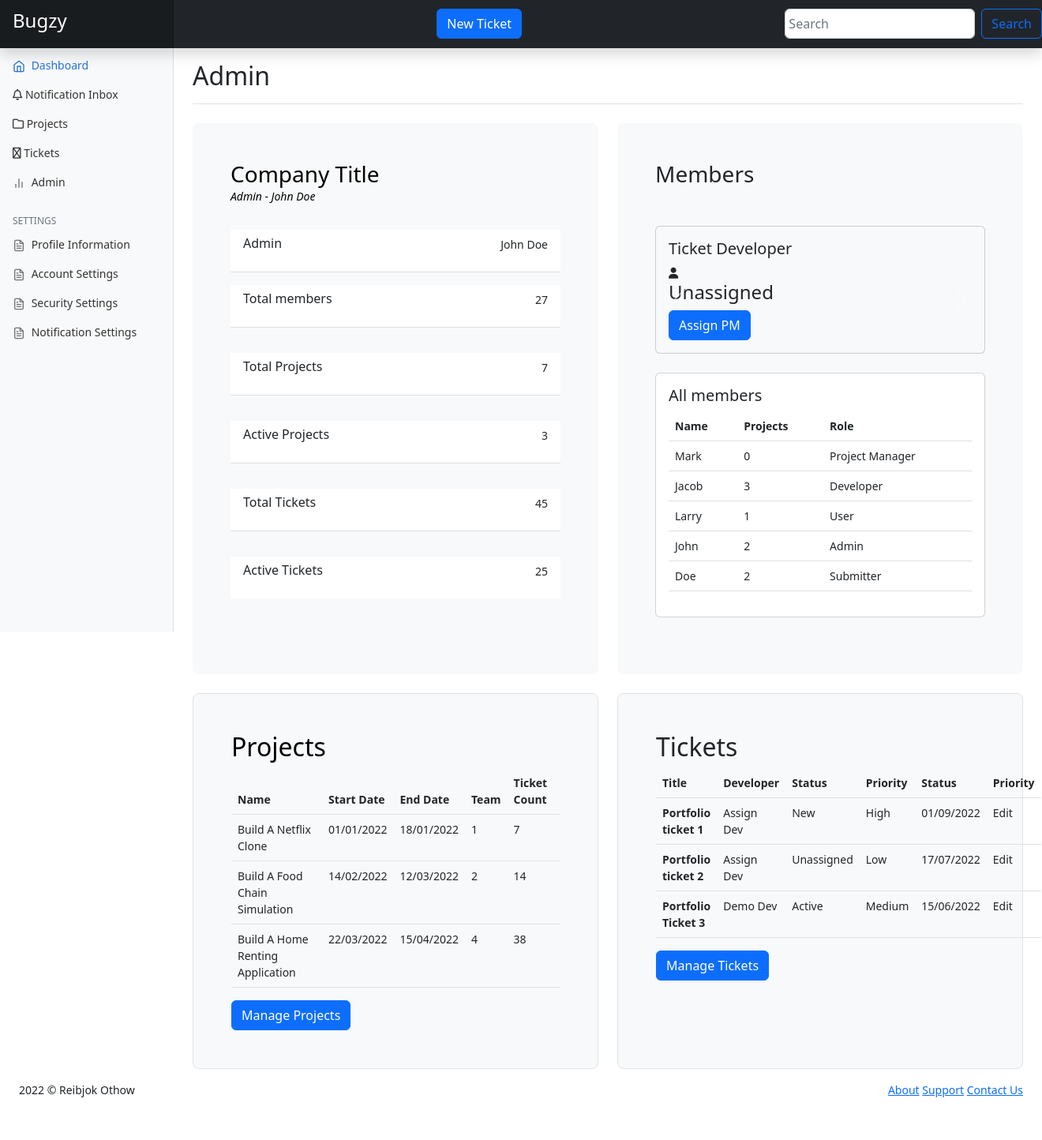
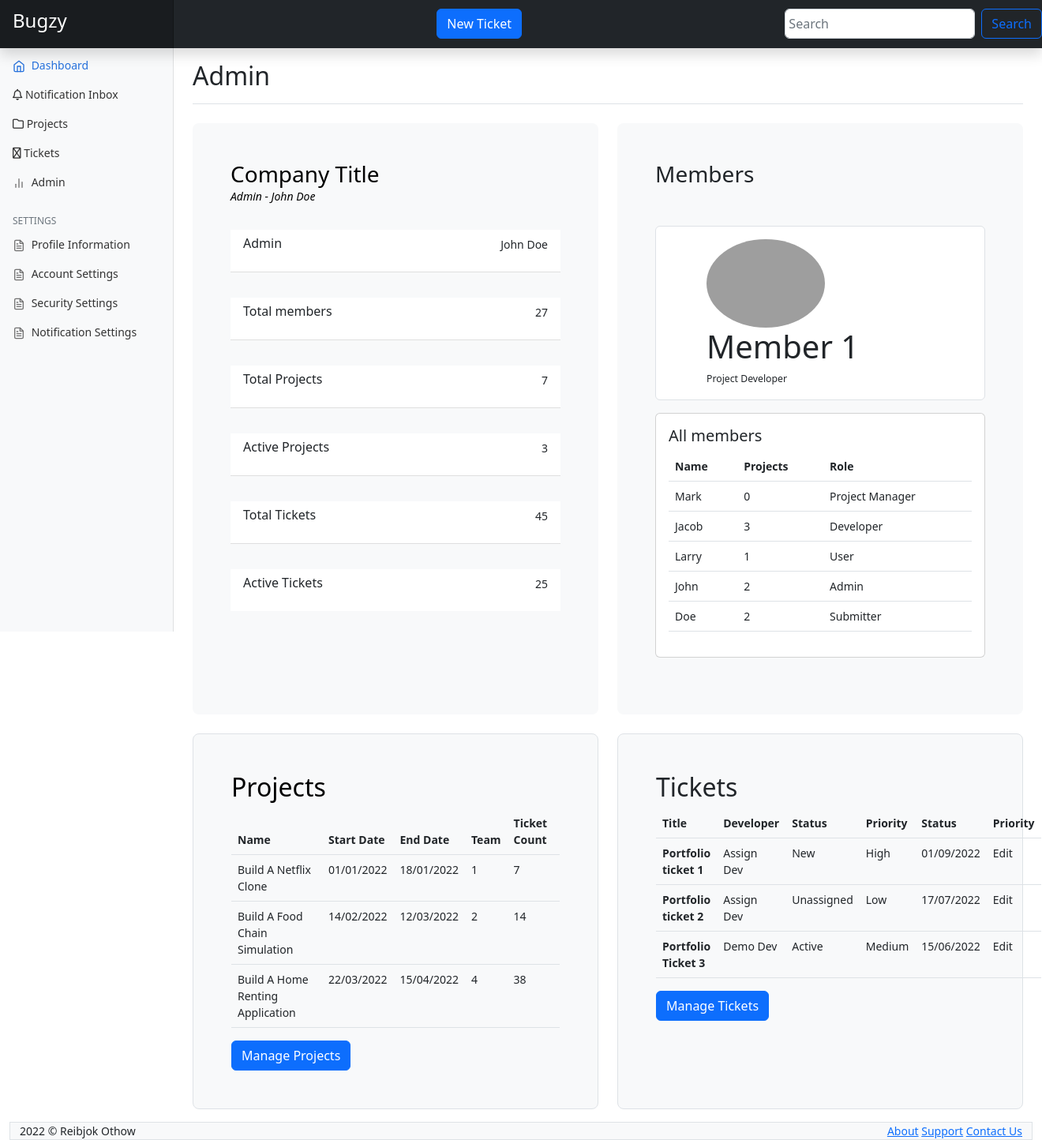
Before and after one commit to Rebjok/Bug-tracker, a Flask app: page /admin in a window 1320 px wide. Shown: the whole page at 79% size. Before the commit the page ends 1390 px from the top, so only its background shows below. Run offline with Flask 2, Linux system fonts and the light colour scheme; some libraries are stand-ins or nearby versions; grey boxes are pictures that could not be loaded.

```diff
--- a/app.py
+++ b/app.py
@@ -13,7 +13,7 @@ app.config['SECRET_KEY'] = 'gjhadkerbouabfue'
 ckeditor = CKEditor(app)
 
 ##CONNECT TO DB
-app.config['SQLALCHEMY_DATABASE_URI'] = "sqlite:///users.db"
+app.config['SQLALCHEMY_DATABASE_URI'] = "sqlite:///bug-tracker.db"
 app.config['SQLALCHEMY_TRACK_MODIFICATIONS'] = False
 db = SQLAlchemy(app)
 
@@ -34,7 +34,38 @@ class User(UserMixin, db.Model):
     email = db.Column(db.String(100), nullable=False, unique=True)
     password = db.Column(db.String(100), nullable=False)
     name = db.Column(db.String(1000), nullable=False)
+    bio = db.Column(db.String(2500), nullable=True)
+    website_url = db.Column(db.String(100), nullable=True)
+    location = db.Column(db.String(500), nullable=True)
+    username = db.Column(db.String(100), nullable=False)
+    vulnerability_notification = db.Column(db.Boolean,default=True)
+    vulnerability_summary_notification = db.Column(db.Boolean, default=True)
+    comment_notification = db.Column(db.Boolean, default=True)
+    message_notification = db.Column(db.Boolean, default=False)
+    reminders_notification = db.Column(db.Boolean, default=True)
+    events_notification = db.Column(db.Boolean, default=True)
+    following_notification = db.Column(db.Boolean, default=False)
 
+class Project(db.Model):
+    __tablename__ = "projects"
+    id = db.Column(db.Integer, primary_key=True)
+    title = db.Column(db.String(100),nullable=False)
+    description = db.Column(db.String(1000), nullable=False)
+    deadline = db.Column(db.DateTime(timezone=True), nullable=False)
+    priority = db.Column(db.String(100), nullable=False)
+    status = db.Column(db.String(100), nullable=False)
+    project_manager = db.Column(db.String(100), nullable=False)
+
+class Ticket(db.Model):
+    __tablename__ = 'tickets'
+    id = db.Column(db.Integer, primary_key=True)
+    title = db.Column(db.String(100), nullable=False)
+    description = db.Column(db.String(1000), nullable=False)
+    deadline = db.Column(db.DateTime(timezone=True), nullable=False)
+    type = db.Column(db.String(100), nullable=False)
+    priority = db.Column(db.String(100), nullable=False)
+    status = db.Column(db.String(100), nullable=False)
+    developer = db.Column(db.String(100), nullable=True)
 
 db.create_all()
 
@@ -50,6 +81,7 @@ def register():
         name = request.form['name']
         email = request.form['email']
         password = request.form['password']
+        username = request.form['username']
         if name and email and password:
             hash_and_salted_password = generate_password_hash(
                 password,
@@ -57,7 +89,7 @@ def register():
                 salt_length=8
             )
             if not User.query.filter_by(email=request.form['email']).first():
-                user = User(email=email, password=hash_and_salted_password, name=name)
+                user = User(email=email, password=hash_and_salted_password, name=name, username=username)
                 db.session.add(user)
                 db.session.commit()
                 login_user(user)
@@ -115,11 +147,14 @@ def modify_ticket(action):
     if request.method == 'POST':
         title = request.form['title']
         description = request.form['ckeditor']
+        deadline = request.form['deadline']
         ticketType = request.form['type']
         priority = request.form['priority']
         status = request.form['status']
         developer =request.form['developer']
-        print(f'{title}, {description}, {ticketType}, {priority}, {status}, {developer}')
+        ticket = Ticket(title=title, description=description, deadline=deadline, type=ticketType, priority=priority, status=status, developer=developer)
+        db.session.add(ticket)
+        db.session.commit()
         return redirect(url_for('dashboard'))
     else:
         return render_template('modify-ticket.html', action=action)
--- a/templates/admin.html
+++ b/templates/admin.html
@@ -9,7 +9,7 @@
           <h3 class="card-title">Company Title</h3>
           <p><em>Admin - John Doe</em></p>
           <ul class="list-group list-group-flush">
-                <li class="list-group-item mt-3 d-flex justify-content-between">
+                <li class="list-group-item my-3 d-flex justify-content-between">
                     <h6>Admin</h6>
                     <p class="text">John Doe</p>
                 </li>
@@ -40,56 +40,54 @@
         <div class="h-100 p-5 bg-light rounded-3">
             <h3 class="card-title mb-5">Members</h3>
             <!-- Members Carousel -->
-            <div id="membersCarousel" class="carousel slide" data-ride="carousel">
+            <div id="carouselExampleControls" class="carousel slide mb-3" data-bs-ride="carousel">
               <div class="carousel-inner">
-                <div class="carousel-item active">
-                  <div class="card mb-4 bg-light">
+                <div class="carousel-item active bg-light">
+                    <div class="card px-5 border h-100">
                       <div class="card-body">
-                        <h5 class="card-title">Ticket Developer</h5>
-                        <div class="col">
-                          <i class="fa-solid fa-user"></i>
                           <div class="col">
-                              <h4>Unassigned</h4>
-                              <button class="btn btn-primary">Assign PM</button>
+                              <img src="https://bootdey.com/img/Content/avatar/avatar7.png" alt="Admin" class="rounded-circle" width="150">
+                              <div  class="row">
+                                  <h1>Member 1</h1>
+                                  <small>Project Developer</small>
+                              </div>
                           </div>
-                        </div>
+
                       </div>
-                  </div>
+                    </div>
                 </div>
-                <div class="carousel-item">
-                  <div class="card mb-4 bg-dark">
+                <div class="carousel-item bg-dark justify-content-center">
+                  <div class="card px-5 border h-100">
                       <div class="card-body">
-                        <h5 class="card-title">Ticket Developer</h5>
-                        <div class="col">
-                          <i class="fa-solid fa-user"></i>
                           <div class="col">
-                              <h4>Unassigned</h4>
-                              <button class="btn btn-primary">Assign PM</button>
+                              <img src="https://bootdey.com/img/Content/avatar/avatar7.png" alt="Admin" class="rounded-circle" width="150">
+                              <div  class="row">
+                                  <h1>Member 2</h1>
+                                  <small>Project Developer</small>
+                              </div>
                           </div>
-                        </div>
                       </div>
-                  </div>
+                    </div>
                 </div>
-                <div class="carousel-item">
-                  <div class="card mb-4 bg-light">
+                <div class="carousel-item bg-secondary justify-content-center">
+                  <div class="card px-5 border h-100">
                       <div class="card-body">
-                        <h5 class="card-title">Ticket Developer</h5>
-                        <div class="col">
-                          <i class="fa-solid fa-user"></i>
                           <div class="col">
-                              <h4>Unassigned</h4>
-                              <button class="btn btn-primary">Assign PM</button>
+                              <img src="https://bootdey.com/img/Content/avatar/avatar7.png" alt="Admin" class="rounded-circle" width="150">
+                              <div  class="row">
+                                  <h1>Member 3</h1>
+                                  <small>Project Developer</small>
+                              </div>
                           </div>
-                        </div>
                       </div>
-                  </div>
+                    </div>
                 </div>
               </div>
-              <button class="carousel-control-prev" type="button" data-target="#membersCarousel" data-slide="prev">
+              <button class="carousel-control-prev" type="button" data-bs-target="#carouselExampleControls" data-bs-slide="prev">
                 <span class="carousel-control-prev-icon" aria-hidden="true"></span>
                 <span class="visually-hidden">Previous</span>
               </button>
-              <button class="carousel-control-next" type="button" data-target="#membersCarousel" data-slide="next">
+              <button class="carousel-control-next" type="button" data-bs-target="#carouselExampleControls" data-bs-slide="next">
                 <span class="carousel-control-next-icon" aria-hidden="true"></span>
                 <span class="visually-hidden">Next</span>
               </button>
--- a/templates/dashboard-template.html
+++ b/templates/dashboard-template.html
@@ -179,7 +179,7 @@
 
             <!-- Footer Start -->
             <footer class="footer">
-                <div class="container-fluid">
+                <div class="container-fluid bg-light border">
                     <div class="row">
                         <div class="col-md-6">
                             <script>document.write(new Date().getFullYear())</script> © Reibjok Othow
@@ -202,6 +202,9 @@
         <script src="/docs/5.2/dist/js/bootstrap.bundle.min.js" integrity="sha384-A3rJD856KowSb7dwlZdYEkO39Gagi7vIsF0jrRAoQmDKKtQBHUuLZ9AsSv4jD4Xa" crossorigin="anonymous"></script>
         <script src="https://cdn.jsdelivr.net/npm/chart.js"></script>
 
+        <!-- latest bootstrap javascript  link -->
+        <script src="https://cdn.jsdelivr.net/npm/bootstrap@5.2.1/dist/js/bootstrap.bundle.min.js" integrity="sha384-u1OknCvxWvY5kfmNBILK2hRnQC3Pr17a+RTT6rIHI7NnikvbZlHgTPOOmMi466C8" crossorigin="anonymous"></script>
+
         <script src="https://cdn.jsdelivr.net/npm/feather-icons@4.28.0/dist/feather.min.js" integrity="sha384-uO3SXW5IuS1ZpFPKugNNWqTZRRglnUJK6UAZ/gxOX80nxEkN9NcGZTftn6RzhGWE" crossorigin="anonymous"></script>
         <script src="https://cdn.jsdelivr.net/npm/chart.js@2.9.4/dist/Chart.min.js" integrity="sha384-zNy6FEbO50N+Cg5wap8IKA4M/ZnLJgzc6w2NqACZaK0u0FXfOWRRJOnQtpZun8ha" crossorigin="anonymous">
         </script><script src="{{ url_for('static', filename='js/dashboard.js') }}"></script>
```
Also changed, not shown: templates/modify-ticket.html (+52 -4 lines), templates/register.html (+6 -2 lines), templates/security-settings.html (+6 -1 lines).
